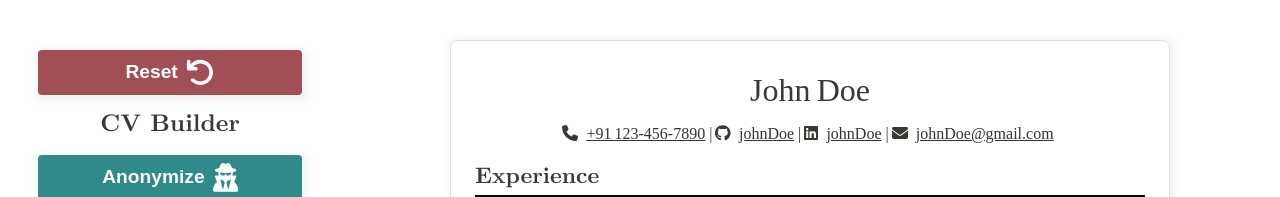
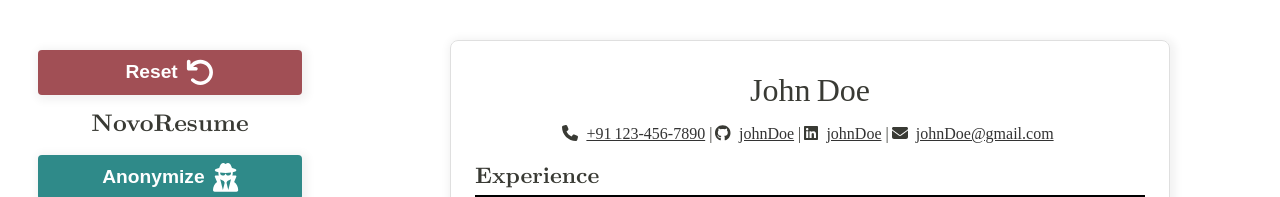
Before and after one commit to gingkapls/cv-application, a React (Vite) app: page / in a window 1280 px wide. Shown: the top 197 px of the page. Built offline with nearby package versions, Linux system fonts and the light colour scheme.

Commit message:
feat: change name and title to NovoResume

```diff
--- a/index.html
+++ b/index.html
@@ -4,7 +4,7 @@
     <meta charset="UTF-8" />
     <link rel="icon" type="image/svg+xml" href="/vite.svg" />
     <meta name="viewport" content="width=device-width, initial-scale=1.0" />
-    <title>CV Builder</title>
+    <title>NovoResume</title>
   </head>
   <body>
     <div id="root"></div>
--- a/src/App.tsx
+++ b/src/App.tsx
@@ -59,7 +59,7 @@ function App() {
               setProjectDetails={setProjectDetails}
               setSkillsDetails={setSkillsDetails}
             />
-            <h1 className='app-title'>CV Builder</h1>
+            <h1 className='app-title'>NovoResume</h1>
 
             <AnonymizeButton
               isAnonymized={isAnonymized}
```
